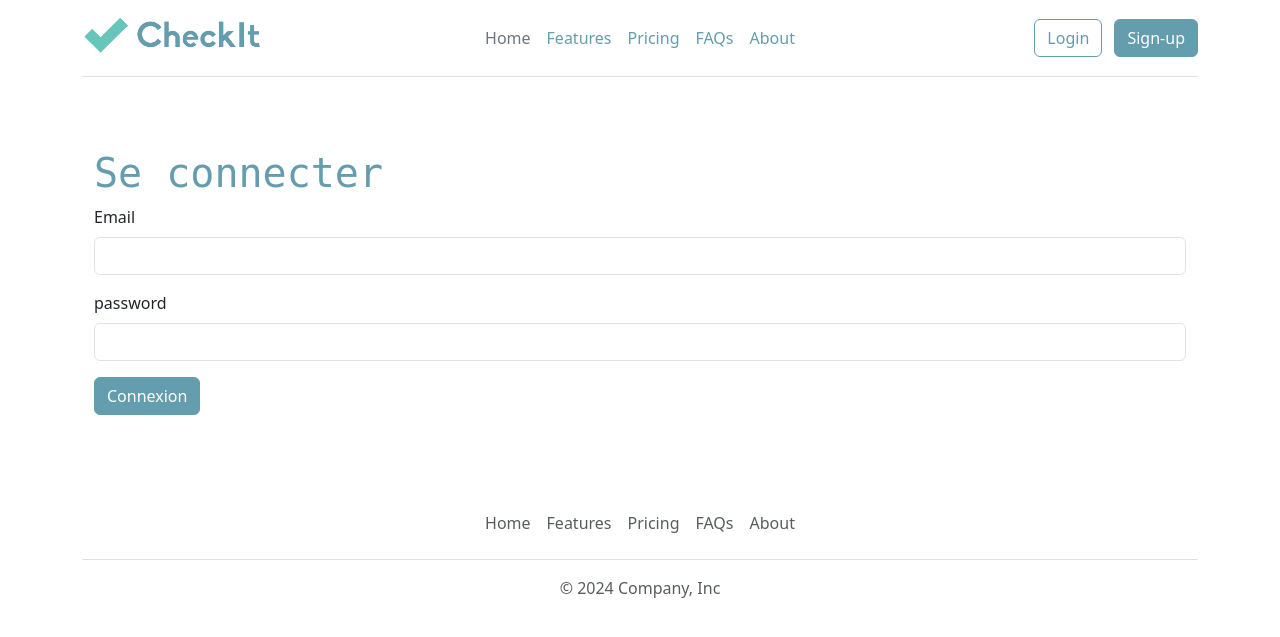
After one commit to LionelM81/todolist, a PHP site: page /login.php in a window 1280 px wide. The commit adds this page. Shown: the top 637 px of the page. Run offline with PHP 8.4, Linux system fonts and the light colour scheme.

Commit message:
ajout pdo

```diff
--- /dev/null
+++ b/lib/pdo.php
@@ -0,0 +1,10 @@
+<?php
+
+try
+{
+$pdo = new PDO("mysql:dbname=checkit;host=localhost;charset=utf8mb4", "root", "");
+}
+catch (Exception $e)
+{
+die('Erreur : ' . $e->getMessage());
+}
--- /dev/null
+++ b/lib/user.php
@@ -0,0 +1,20 @@
+<?php
+
+function verifyUserLoginPassword(PDO $pdo, string $email, string $password)
+    {
+
+    $query = $pdo->prepare("SELECT * FROM user WHERE email = :email");
+    $query->bindValue(':email', $email, PDO::PARAM_STR);
+    $query->execute();
+    //fetch() nous permet de récupérer une seule ligne
+    $user = $query->fetch(PDO::FETCH_ASSOC);
+
+    if ($user && password_verify($password, $user['password'])) {
+        //verif ok
+        return $user;
+    } else {
+        // email ou mdp incorrect : on retourne false
+        return false;
+    }
+
+}
--- /dev/null
+++ b/login.php
@@ -0,0 +1,49 @@
+<?php
+    require_once __DIR__. "/templates/header.php";
+    require_once __DIR__. "/lib/pdo.php";
+    require_once __DIR__. "/lib/user.php";
+
+    $errors = [];
+
+    if (isset($_POST['loginUser'])) {
+        $user = verifyUserLoginPassword($pdo, $_POST['email'], $_POST['password']);
+
+        if ($user) {
+            // on va le connecter => session
+        } else {
+            // afficher une erreur
+            $errors[] = "Email ou mot de passe incorrect";
+        }
+    }
+
+?>
+
+<div class="container col-xxl-8 px-4 py-5">
+    <h1>Se connecter</h1>
+
+    <?php
+        foreach ($errors as $error) { ?>
+        <div class="alert alert-danger" role="alert">
+            <?=$error; ?>
+        </div>
+
+        <?php }
+    ?>
+
+    <form action="" method="post">
+    <div class="mb-3">
+        <label for="email" class="form-label">Email</label>
+        <input type="email" name="email" id="email" class="form-control">
+    </div>
+    <div class="mb-3">
+        <label for="password" class="form-label">password</label>
+        <input type="password" name="password" id="password" class="form-control">
+    </div>
+
+    <input type="submit" name="loginUser" value="Connexion" class="btn btn-primary">
+
+    </form>
+</div>
+
+
+<?php require_once __DIR__. "/templates/footer.php" ?>
--- /dev/null
+++ b/templates/footer.php
@@ -0,0 +1,17 @@
+<div class="container">
+<footer class="py-3 my-4">
+    <ul class="nav justify-content-center border-bottom pb-3 mb-3">
+        <li class="nav-item"><a href="#" class="nav-link px-2 text-body-secondary">Home</a></li>
+        <li class="nav-item"><a href="#" class="nav-link px-2 text-body-secondary">Features</a></li>
+        <li class="nav-item"><a href="#" class="nav-link px-2 text-body-secondary">Pricing</a></li>
+        <li class="nav-item"><a href="#" class="nav-link px-2 text-body-secondary">FAQs</a></li>
+        <li class="nav-item"><a href="#" class="nav-link px-2 text-body-secondary">About</a></li>
+    </ul>
+    <p class="text-center text-body-secondary">© 2024 Company, Inc</p>
+</footer>
+</div>
+
+    <script src="https://cdn.jsdelivr.net/npm/bootstrap@5.3.3/dist/js/bootstrap.bundle.min.js" integrity="sha384-YvpcrYf0tY3lHB60NNkmXc5s9fDVZLESaAA55NDzOxhy9GkcIdslK1eN7N6jIeHz" crossorigin="anonymous"></script>
+</body>
+
+</html>
--- /dev/null
+++ b/templates/header.php
@@ -0,0 +1,33 @@
+<!DOCTYPE html>
+<html lang="en">
+<head>
+    <meta charset="UTF-8">
+    <meta name="viewport" content="width=device-width, initial-scale=1.0">
+    <title>Document</title>
+    <link href="https://cdn.jsdelivr.net/npm/bootstrap@5.3.3/dist/css/bootstrap.min.css" rel="stylesheet" integrity="sha384-QWTKZyjpPEjISv5WaRU9OFeRpok6YctnYmDr5pNlyT2bRjXh0JMhjY6hW+ALEwIH" crossorigin="anonymous">
+    <link rel="stylesheet" href="https://cdn.jsdelivr.net/npm/bootstrap-icons@1.11.3/font/bootstrap-icons.min.css">
+    <link rel="stylesheet" href="assets/css/override-bootstrap.css">
+</head>
+<body>
+<div class="container">
+    <header class="d-flex flex-wrap align-items-center justify-content-center justify-content-md-between py-3 mb-4 border-bottom">
+        <div class="col-md-3 mb-2 mb-md-0">
+        <a href="/" class="d-inline-flex link-body-emphasis text-decoration-none">
+        <img src="/assets/images/logo-checkit.png" alt="logo checkIt" width="180">
+        </a>
+        </div>
+
+    <ul class="nav col-12 col-md-auto mb-2 justify-content-center mb-md-0">
+        <li><a href="#" class="nav-link px-2 link-secondary">Home</a></li>
+        <li><a href="#" class="nav-link px-2">Features</a></li>
+        <li><a href="#" class="nav-link px-2">Pricing</a></li>
+        <li><a href="#" class="nav-link px-2">FAQs</a></li>
+        <li><a href="#" class="nav-link px-2">About</a></li>
+    </ul>
+
+    <div class="col-md-3 text-end">
+        <a href="login.php" class="btn btn-outline-primary me-2">Login</a>
+        <button type="button" class="btn btn-primary">Sign-up</button>
+    </div>
+    </header>
+</div>
```
Also changed, not shown: a-propos.php (added, +8 -0 lines), index.php (+3 -37 lines).
